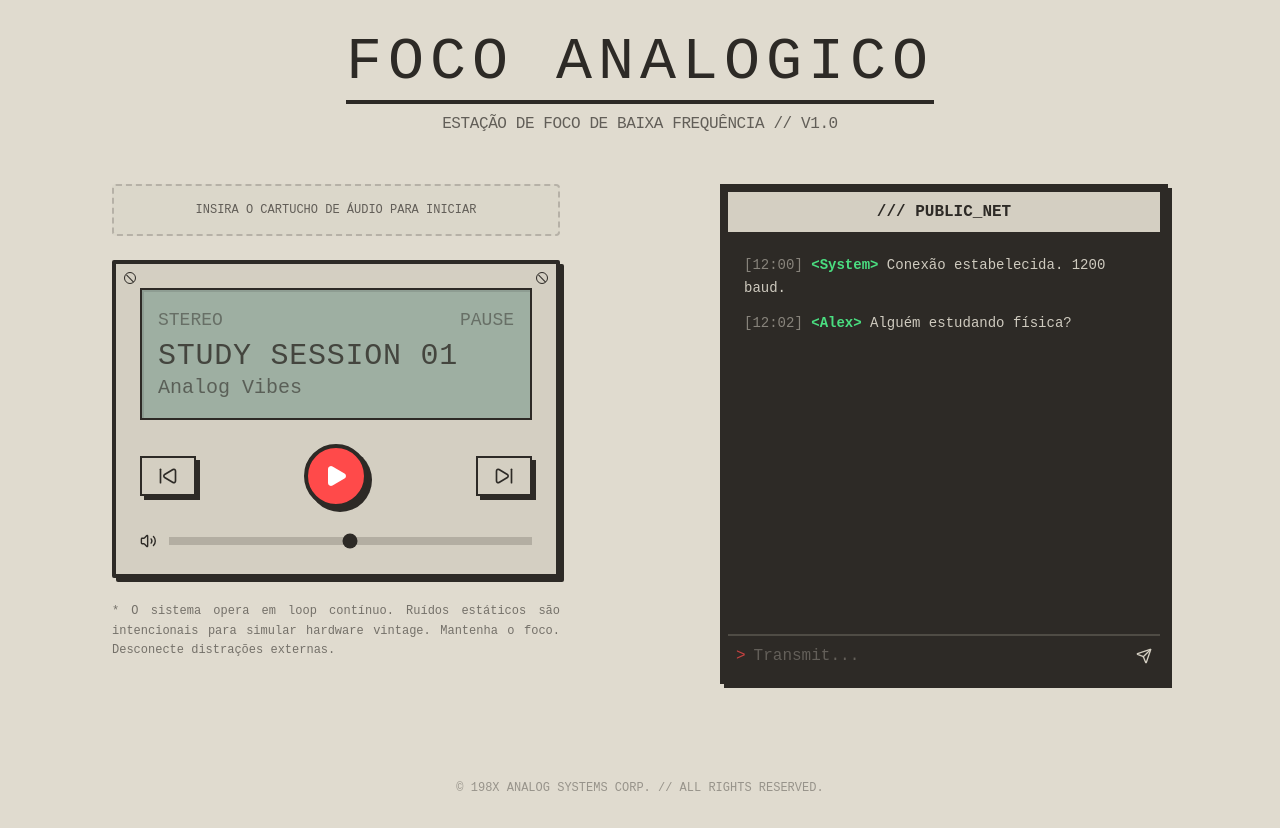
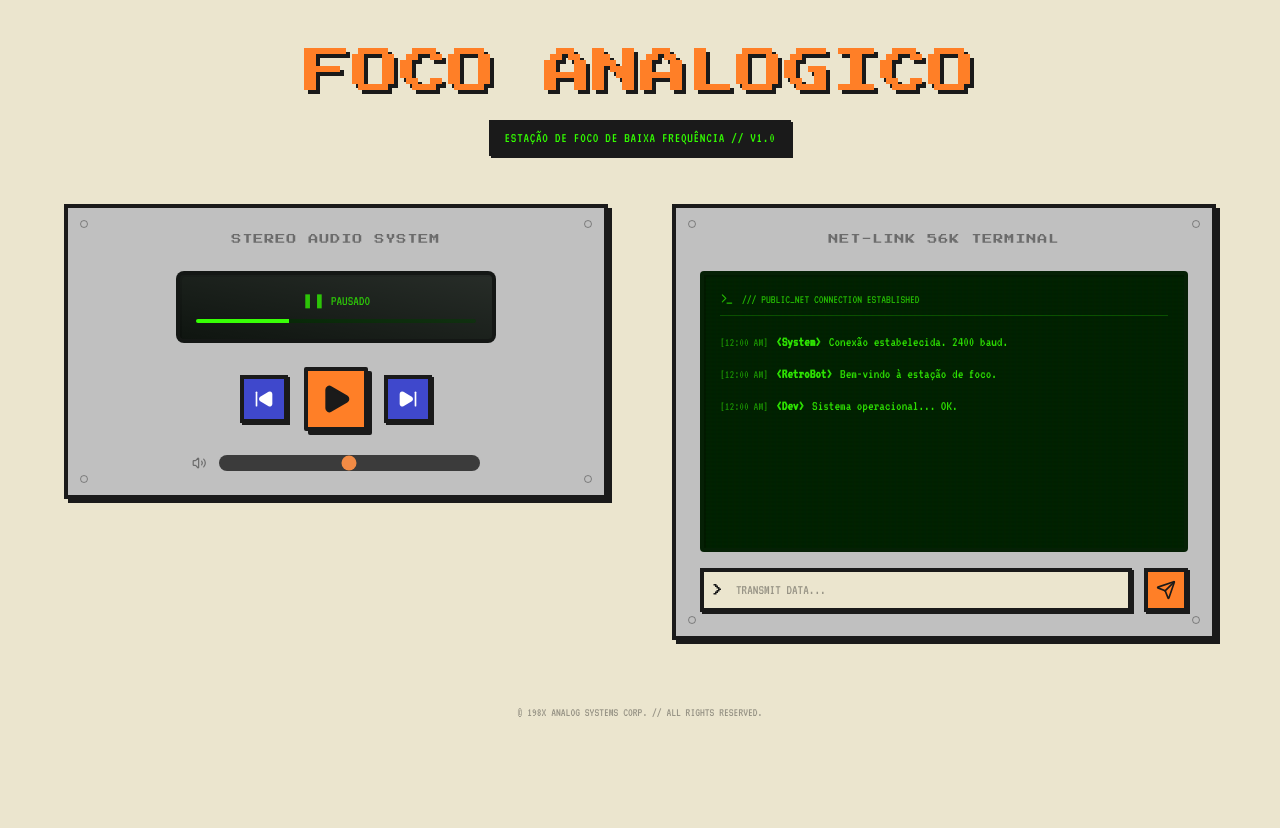
Before and after one commit to lisboacesar/foco-analogico, a React (Vite) app: page / in a window 1280 px wide. After the commit the page ends 800 px from the top, so only its background shows below. Built offline with nearby package versions, Linux system fonts and the light colour scheme; the HTML template or start-up script is replaced by a standard one.

Commit message:
Update: Novo design Visual Console e tema Retro

```diff
--- a/src/App.jsx
+++ b/src/App.jsx
@@ -3,43 +3,61 @@ import { Chat } from './components/Chat';
 
 function App() {
   return (
-    <div className="min-h-screen p-4 md:p-8 flex flex-col items-center justify-center gap-12">
+    <div className="min-h-screen p-6 md:p-12 flex flex-col items-center">
 
-      {/* Header / Logo */}
-      <header className="text-center space-y-2">
-        <h1 className="text-4xl md:text-6xl font-display uppercase tracking-widest text-retro-dark border-b-4 border-retro-dark pb-2 inline-block">
-          Foco Analogico
+      {/* --- HEADER --- */}
+      <header className="mb-12 text-center space-y-6">
+        {/* Título com fonte Arcade e sombra dura */}
+        <h1 className="text-3xl md:text-5xl font-display text-retro-accent leading-tight"
+            style={{ textShadow: '4px 4px 0px #1A1A1A' }}>
+          FOCO ANALOGICO
         </h1>
-        <p className="font-mono text-sm md:text-base opacity-70 tracking-tight">
+
+        {/* Subtítulo estilo "etiqueta" */}
+        <div className="inline-block bg-retro-dark text-retro-terminal px-4 py-2 font-mono text-xs md:text-sm shadow-hard-sm tracking-wider">
           ESTAÇÃO DE FOCO DE BAIXA FREQUÊNCIA // V1.0
-        </p>
+        </div>
       </header>
 
-      {/* Main Grid */}
-      <main className="flex flex-col lg:flex-row gap-8 lg:gap-16 w-full max-w-6xl justify-center items-start">
+      {/* --- GRID PRINCIPAL (O Console) --- */}
+      <main className="grid grid-cols-1 lg:grid-cols-2 gap-8 lg:gap-16 w-full max-w-6xl items-start">
 
-        {/* Lado Esquerdo: Player */}
-        <div className="flex-1 w-full flex flex-col items-center gap-6">
-          <div className="bg-retro-surface/50 p-4 border-2 border-dashed border-retro-dark/30 rounded w-full max-w-md text-center text-xs font-mono opacity-70">
-             INSIRA O CARTUCHO DE ÁUDIO PARA INICIAR
+        {/* MÓDULO 1: PLAYER (Caixa Cinza) */}
+        <div className="bg-retro-case border-4 border-retro-dark p-6 shadow-hard relative">
+          {/* Parafusos Decorativos nos cantos */}
+          <div className="absolute top-3 left-3 w-2 h-2 rounded-full border border-retro-dark opacity-40"></div>
+          <div className="absolute top-3 right-3 w-2 h-2 rounded-full border border-retro-dark opacity-40"></div>
+          <div className="absolute bottom-3 left-3 w-2 h-2 rounded-full border border-retro-dark opacity-40"></div>
+          <div className="absolute bottom-3 right-3 w-2 h-2 rounded-full border border-retro-dark opacity-40"></div>
+
+          <div className="mb-6 text-center font-display text-[10px] text-retro-dark opacity-50 uppercase tracking-widest">
+            Stereo Audio System
           </div>
+
+          {/* Aqui vai o player (ainda vamos estilizar ele por dentro) */}
           <Player />
-
-          <div className="w-full max-w-md text-justify font-mono text-xs opacity-60 leading-relaxed">
-            * O sistema opera em loop contínuo. Ruídos estáticos são intencionais para simular hardware vintage.
-            Mantenha o foco. Desconecte distrações externas.
-          </div>
         </div>
 
-        {/* Lado Direito: Chat */}
-        <div className="flex-1 w-full flex justify-center">
+        {/* MÓDULO 2: CHAT (Caixa Cinza) */}
+        <div className="bg-retro-case border-4 border-retro-dark p-6 shadow-hard relative">
+          {/* Parafusos Decorativos */}
+          <div className="absolute top-3 left-3 w-2 h-2 rounded-full border border-retro-dark opacity-40"></div>
+          <div className="absolute top-3 right-3 w-2 h-2 rounded-full border border-retro-dark opacity-40"></div>
+          <div className="absolute bottom-3 left-3 w-2 h-2 rounded-full border border-retro-dark opacity-40"></div>
+          <div className="absolute bottom-3 right-3 w-2 h-2 rounded-full border border-retro-dark opacity-40"></div>
+
+          <div className="mb-6 text-center font-display text-[10px] text-retro-dark opacity-50 uppercase tracking-widest">
+            Net-Link 56k Terminal
+          </div>
+
+          {/* Aqui vai o chat (ainda vamos estilizar ele por dentro) */}
           <Chat />
         </div>
 
       </main>
 
-      {/* Footer */}
-      <footer className="mt-12 text-center text-xs font-mono opacity-40 uppercase">
+      {/* --- FOOTER --- */}
+      <footer className="mt-16 text-center font-mono text-xs opacity-40 uppercase">
         © 198X Analog Systems Corp. // All rights reserved.
       </footer>
     </div>
--- a/src/components/Chat.jsx
+++ b/src/components/Chat.jsx
@@ -1,54 +1,90 @@
-import { useState, useEffect, useRef } from 'react';
-import { useStore } from '../store';
-import { Send } from 'lucide-react';
+import { useState, useEffect, useRef } from "react";
+import { useStore } from "../store";
+import { Send, Terminal } from "lucide-react";
 
 export const Chat = () => {
-  const { messages, addMessage } = useStore();
+  const { chatMessages, addChatMessage } = useStore();
   const [input, setInput] = useState("");
-  const endRef = useRef(null);
+  const messagesEndRef = useRef(null);
 
-  const handleSubmit = (e) => {
+  // Auto-scroll para a última mensagem
+  const scrollToBottom = () => {
+    messagesEndRef.current?.scrollIntoView({ behavior: "smooth" });
+  };
+
+  useEffect(() => {
+    scrollToBottom();
+  }, [chatMessages]);
+
+  const handleSend = (e) => {
     e.preventDefault();
     if (!input.trim()) return;
-    addMessage(input);
+
+    // Adiciona mensagem do usuário
+    addChatMessage({
+      id: Date.now(),
+      user: "Guest", // No futuro podemos deixar o usuário escolher o nome
+      text: input
+    });
+
     setInput("");
   };
 
-  useEffect(() => {
-    endRef.current?.scrollIntoView({ behavior: "smooth" });
-  }, [messages]);
+  return (
+    <div className="flex flex-col h-full min-h-[300px]">
 
-  return (
-    <div className="bg-retro-dark text-retro-bg p-1 border-4 border-retro-dark shadow-hard h-[500px] flex flex-col w-full max-w-md">
-      {/* Header do Chat */}
-      <div className="bg-retro-surface text-retro-dark p-2 font-bold text-center border-b-2 border-retro-dark mb-1">
-        /// PUBLIC_NET
+      {/* --- A TELA (Monitor CRT) --- */}
+      <div className="flex-1 bg-retro-screenOn border-4 border-retro-dark/20 rounded shadow-inset p-4 font-mono text-sm overflow-hidden relative">
+
+        {/* Efeito de Scanline (Linhas de TV antiga - opcional, mas estiloso) */}
+        <div className="absolute inset-0 bg-[linear-gradient(rgba(18,16,16,0)_50%,rgba(0,0,0,0.25)_50%),linear-gradient(90deg,rgba(255,0,0,0.06),rgba(0,255,0,0.02),rgba(0,0,255,0.06))] z-10 pointer-events-none bg-[length:100%_4px,6px_100%] opacity-20"></div>
+
+        {/* Cabeçalho do Sistema */}
+        <div className="border-b border-retro-terminal/30 pb-2 mb-4 text-retro-terminal opacity-70 text-xs uppercase flex items-center gap-2">
+          <Terminal size={14} />
+          <span>/// PUBLIC_NET CONNECTION ESTABLISHED</span>
         </div>
 
         {/* Lista de Mensagens */}
-      <div className="flex-1 overflow-y-auto p-4 space-y-3 font-mono text-sm">
-        {messages.map((msg) => (
-          <div key={msg.id} className="leading-relaxed">
-            <span className="opacity-50">[{msg.time}]</span>{" "}
-            <span className="text-retro-green font-bold text-[#4ADE80]">{`<${msg.user}>`}</span>{" "}
-            <span className="text-retro-bg/90">{msg.text}</span>
+        <div className="h-[200px] overflow-y-auto pr-2 custom-scrollbar space-y-3 relative z-0">
+          {chatMessages.map((msg) => (
+            <div key={msg.id} className="text-retro-terminal">
+              <span className="opacity-50 text-xs mr-2">
+                [{new Date(msg.id).toLocaleTimeString([], { hour: '2-digit', minute: '2-digit' })}]
+              </span>
+              <span className="font-bold mr-2 text-retro-terminal opacity-90">
+                &lt;{msg.user}&gt;
+              </span>
+              <span className="text-retro-terminal/90 shadow-green-glow">
+                {msg.text}
+              </span>
             </div>
           ))}
-        <div ref={endRef} />
+          <div ref={messagesEndRef} />
+        </div>
       </div>
 
-      {/* Input */}
-      <form onSubmit={handleSubmit} className="p-2 border-t-2 border-retro-surface/20 flex gap-2">
-        <span className="text-retro-accent animate-pulse">{">"}</span>
+      {/* --- A ENTRADA (Teclado/Input) --- */}
+      <form onSubmit={handleSend} className="mt-4 flex gap-3">
+        <div className="relative flex-1">
+           {/* Ícone de prompt ">" */}
+          <span className="absolute left-3 top-1/2 -translate-y-1/2 font-display text-retro-dark text-xs">
+            &gt;
+          </span>
           <input
             type="text"
             value={input}
             onChange={(e) => setInput(e.target.value)}
-          placeholder="Transmit..."
-          className="bg-transparent flex-1 outline-none text-retro-bg font-mono placeholder:text-retro-bg/30"
+            placeholder="TRANSMIT DATA..."
+            className="w-full bg-retro-bg border-4 border-retro-dark py-2 pl-8 pr-4 font-mono text-retro-dark placeholder:text-retro-dark/40 focus:outline-none focus:bg-white transition-colors shadow-hard-sm text-sm uppercase"
           />
-        <button type="submit" className="text-retro-surface hover:text-white">
-          <Send size={16} />
+        </div>
+
+        <button
+          type="submit"
+          className="bg-retro-accent border-4 border-retro-dark p-2 shadow-hard-sm active:translate-x-[2px] active:translate-y-[2px] active:shadow-none transition-all flex items-center justify-center hover:bg-retro-accent/90"
+        >
+          <Send size={20} className="text-retro-dark" />
         </button>
       </form>
     </div>
--- a/src/components/Player.jsx
+++ b/src/components/Player.jsx
@@ -1,64 +1,64 @@
-import { useEffect, useRef } from 'react';
-import { useStore } from '../store';
-import { Play, Pause, SkipForward, SkipBack, Volume2 } from 'lucide-react';
-import { Button } from './Button';
+import { useStore } from "../store";
+import { Play, Pause, SkipBack, SkipForward, Volume2 } from "lucide-react";
 
 export const Player = () => {
-  const { isPlaying, togglePlay, currentTrackIndex, tracks, nextTrack, prevTrack, volume, setVolume } = useStore();
-  const audioRef = useRef(null);
-  const track = tracks[currentTrackIndex];
-
-  useEffect(() => {
-    if (audioRef.current) {
-      audioRef.current.volume = volume;
-      isPlaying ? audioRef.current.play() : audioRef.current.pause();
-    }
-  }, [isPlaying, currentTrackIndex, volume]);
+  const { isPlaying, togglePlay, volume, setVolume } = useStore();
 
   return (
-    <div className="bg-retro-surface border-4 border-retro-dark p-6 rounded-sm shadow-hard max-w-md w-full relative">
-      {/* Decorative Screws */}
-      <div className="absolute top-2 left-2 w-3 h-3 border border-retro-dark rounded-full flex items-center justify-center"><div className="w-full h-[1px] bg-retro-dark rotate-45"></div></div>
-      <div className="absolute top-2 right-2 w-3 h-3 border border-retro-dark rounded-full flex items-center justify-center"><div className="w-full h-[1px] bg-retro-dark rotate-45"></div></div>
+    <div className="flex flex-col items-center gap-6 w-full max-w-xs mx-auto">
 
-      {/* Display LCD */}
-      <div className="bg-retro-screen border-2 border-retro-dark p-4 mb-6 shadow-inner-hard font-display text-retro-dark/80">
-        <div className="flex justify-between text-lg opacity-60 mb-1">
-          <span>STEREO</span>
-          <span>{isPlaying ? "PLAY" : "PAUSE"}</span>
+      {/* --- VISOR LCD --- */}
+      <div className="w-full bg-retro-screen border-4 border-retro-dark/50 rounded-lg p-4 shadow-inset relative overflow-hidden">
+        {/* Brilho na tela */}
+        <div className="absolute top-0 right-0 w-full h-full bg-gradient-to-bl from-white/10 to-transparent pointer-events-none"></div>
+
+        <div className="font-mono text-retro-terminal text-sm text-center animate-pulse">
+          {isPlaying ? "▶ TOCANDO: LOFI BEATS" : "❚❚ PAUSADO"}
         </div>
-        <div className="text-3xl tracking-wide uppercase truncate">
-          {track.title}
-        </div>
-        <div className="text-xl truncate opacity-75">
-          {track.artist}
+        <div className="mt-2 h-1 w-full bg-retro-screenOn rounded overflow-hidden">
+           {/* Barrinha de progresso fake animada */}
+           <div className={`h-full bg-retro-terminal ${isPlaying ? 'w-2/3 animate-pulse' : 'w-1/3'}`}></div>
         </div>
       </div>
 
-      {/* Controls */}
-      <div className="flex items-center justify-between gap-4">
-        <Button onClick={prevTrack}><SkipBack size={20} /></Button>
+      {/* --- CONTROLES --- */}
+      <div className="flex items-center gap-4">
+        {/* Botão Voltar */}
+        <button className="bg-retro-primary w-12 h-12 border-4 border-retro-dark shadow-hard-sm flex items-center justify-center active:translate-y-1 active:shadow-none transition-all">
+          <SkipBack className="text-white" size={20} fill="currentColor" />
+        </button>
 
-        <Button onClick={togglePlay} variant="danger" className="w-16 h-16 rounded-full flex items-center justify-center border-4">
-          {isPlaying ? <Pause fill="currentColor" /> : <Play fill="currentColor" />}
-        </Button>
+        {/* Botão Play/Pause (Laranjão) */}
+        <button
+          onClick={togglePlay}
+          className="bg-retro-accent w-16 h-16 border-4 border-retro-dark shadow-hard flex items-center justify-center active:translate-y-1 active:shadow-none transition-all rounded-sm"
+        >
+          {isPlaying ? (
+            <Pause className="text-retro-dark" size={32} fill="currentColor" />
+          ) : (
+            <Play className="text-retro-dark" size={32} fill="currentColor" />
+          )}
+        </button>
 
-        <Button onClick={nextTrack}><SkipForward size={20} /></Button>
+        {/* Botão Avançar */}
+        <button className="bg-retro-primary w-12 h-12 border-4 border-retro-dark shadow-hard-sm flex items-center justify-center active:translate-y-1 active:shadow-none transition-all">
+          <SkipForward className="text-white" size={20} fill="currentColor" />
+        </button>
       </div>
 
-      {/* Volume Slider Styling */}
-      <div className="mt-6 flex items-center gap-3">
-        <Volume2 size={18} />
+      {/* --- VOLUME --- */}
+      <div className="flex items-center gap-3 w-full px-4">
+        <Volume2 size={16} className="text-retro-dark opacity-50" />
         <input
           type="range"
-          min="0" max="1" step="0.05"
+          min="0"
+          max="100"
           value={volume}
-          onChange={(e) => setVolume(parseFloat(e.target.value))}
-          className="w-full accent-retro-dark h-2 bg-retro-dark/20 appearance-none cursor-pointer"
+          onChange={(e) => setVolume(e.target.value)}
+          className="w-full h-4 bg-retro-dark appearance-none rounded-full border-2 border-transparent accent-retro-accent cursor-pointer opacity-80 hover:opacity-100"
         />
       </div>
 
-      <audio ref={audioRef} src={track.url} onEnded={nextTrack} />
     </div>
   );
 };
--- a/src/index.css
+++ b/src/index.css
@@ -1,19 +1,25 @@
+/* Importando as fontes do Google Fonts */
+@import url('https://fonts.googleapis.com/css2?family=Press+Start+2P&family=VT323&display=swap');
+
 @tailwind base;
 @tailwind components;
 @tailwind utilities;
 
 body {
-  background-color: #E0DBCF;
-  color: #2D2A26;
-  font-family: 'Space Mono', monospace;
+  /* Aplica o fundo bege suave e a fonte padrão de terminal */
+  @apply bg-retro-bg text-retro-dark font-mono;
+
+  /* Remove suavização da fonte para ficar mais "pixelada" e nítida */
+  -webkit-font-smoothing: none;
 }
 
-/* Utilitários Extras para o visual "Hard Plastic" */
-@layer utilities {
-  .shadow-hard {
-    box-shadow: 4px 4px 0px 0px #2D2A26;
-  }
-  .shadow-inner-hard {
-    box-shadow: inset 2px 2px 0px 0px rgba(0,0,0,0.1);
-  }
+/* Barra de rolagem personalizada (estilo retrô) */
+::-webkit-scrollbar {
+  width: 12px;
 }
+::-webkit-scrollbar-track {
+  @apply bg-retro-case border-l-2 border-retro-dark;
+}
+::-webkit-scrollbar-thumb {
+  @apply bg-retro-accent border-2 border-retro-dark;
+}
--- a/src/store.js
+++ b/src/store.js
@@ -1,38 +1,21 @@
-import { create } from 'zustand';
+import { create } from 'zustand'
 
 export const useStore = create((set) => ({
-  // Estado do Player
+  // --- ESTADO DO PLAYER ---
   isPlaying: false,
-  volume: 0.5,
-  currentTrackIndex: 0,
-  tracks: [
-    { title: "Study Session 01", artist: "Analog Vibes", url: "https://www.soundhelix.com/examples/mp3/SoundHelix-Song-1.mp3" },
-    { title: "Deep Focus Tape", artist: "LoFi Lab", url: "https://www.soundhelix.com/examples/mp3/SoundHelix-Song-8.mp3" },
+  togglePlay: () => set((state) => ({ isPlaying: !state.isPlaying })),
+
+  volume: 50,
+  setVolume: (val) => set({ volume: val }),
+
+  // --- ESTADO DO CHAT ---
+  chatMessages: [
+    { id: 1, user: "System", text: "Conexão estabelecida. 2400 baud." },
+    { id: 2, user: "RetroBot", text: "Bem-vindo à estação de foco." },
+    { id: 3, user: "Dev", text: "Sistema operacional... OK." }
   ],
 
-  // Ações do Player
-  togglePlay: () => set((state) => ({ isPlaying: !state.isPlaying })),
-  setVolume: (vol) => set({ volume: vol }),
-  nextTrack: () => set((state) => ({
-    currentTrackIndex: (state.currentTrackIndex + 1) % state.tracks.length,
-    isPlaying: true
+  addChatMessage: (msg) => set((state) => ({
+    chatMessages: [...state.chatMessages, msg]
   })),
-  prevTrack: () => set((state) => ({
-    currentTrackIndex: (state.currentTrackIndex - 1 + state.tracks.length) % state.tracks.length,
-    isPlaying: true
-  })),
-
-  // Estado do Chat (Simulação)
-  messages: [
-    { id: 1, user: "System", text: "Conexão estabelecida. 1200 baud.", time: "12:00" },
-    { id: 2, user: "Alex", text: "Alguém estudando física?", time: "12:02" },
-  ],
-  addMessage: (text) => set((state) => ({
-    messages: [...state.messages, {
-      id: Date.now(),
-      user: "Guest_" + Math.floor(Math.random() * 99),
-      text,
-      time: new Date().toLocaleTimeString([], {hour: '2-digit', minute:'2-digit'})
-    }]
-  }))
-}));
+}))
--- a/tailwind.config.js
+++ b/tailwind.config.js
@@ -8,16 +8,27 @@ export default {
     extend: {
       colors: {
         retro: {
-          bg: '#E0DBCF',       /* Bege Clássico */
-          surface: '#D4CFC2',  /* Plástico Envelhecido */
-          dark: '#2D2A26',     /* Preto Carvão (Texto) */
-          accent: '#FF4A4A',   /* Vermelho LED */
-          screen: '#9EAFA2',   /* Verde LCD Gameboy */
+          bg: '#EBE5CE',       // Bege suave (Fundo da página - Conforto)
+          case: '#C0C0C0',     // Cinza clássico "Windows 95" / Gameboy
+          screen: '#0F1510',   // Preto esverdeado (Tela desligada)
+          screenOn: '#002200', // Verde escuro (Fundo do terminal ligado)
+          terminal: '#33FF00', // Verde fósforo (Texto brilhante)
+          accent: '#FF7F27',   // Laranja (Botões de ação)
+          primary: '#3F48CC',  // Azul (Botões secundários)
+          dark: '#1A1A1A',     // Preto quase absoluto (Bordas e textos)
         }
       },
       fontFamily: {
-        display: ['"VT323"', 'monospace'],
-        mono: ['"Space Mono"', 'monospace'],
+        // Fonte para títulos grandes e impactantes
+        display: ['"Press Start 2P"', 'cursive'],
+        // Fonte para o chat e textos (estilo terminal)
+        mono: ['"VT323"', 'monospace'],
+      },
+      boxShadow: {
+        // Sombra dura para dar o efeito 3D pixelado
+        'hard': '4px 4px 0px 0px #1A1A1A',
+        'hard-sm': '2px 2px 0px 0px #1A1A1A',
+        'inset': 'inset 2px 2px 0px 0px rgba(0,0,0,0.2)', // Profundidade na tela
       }
     },
   },
```
Lines whose indentation alone changed are shown as unchanged.
